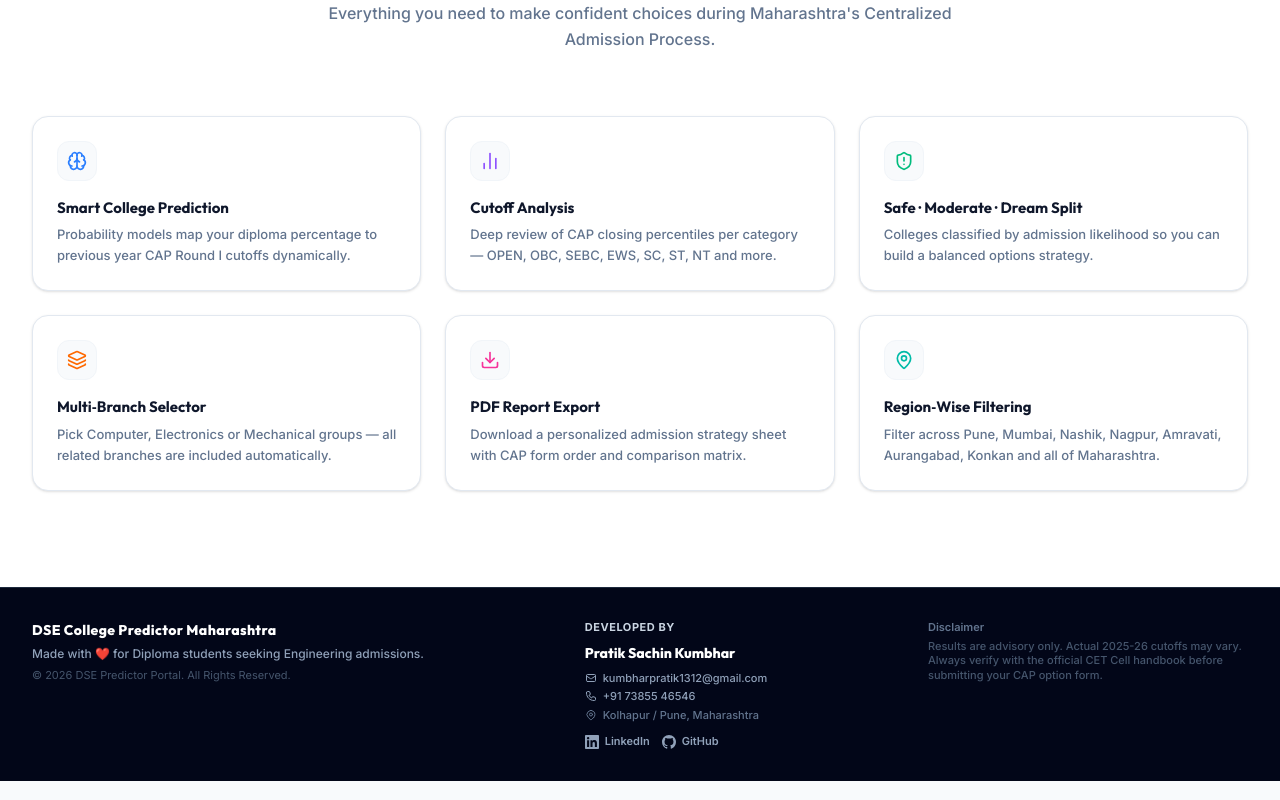
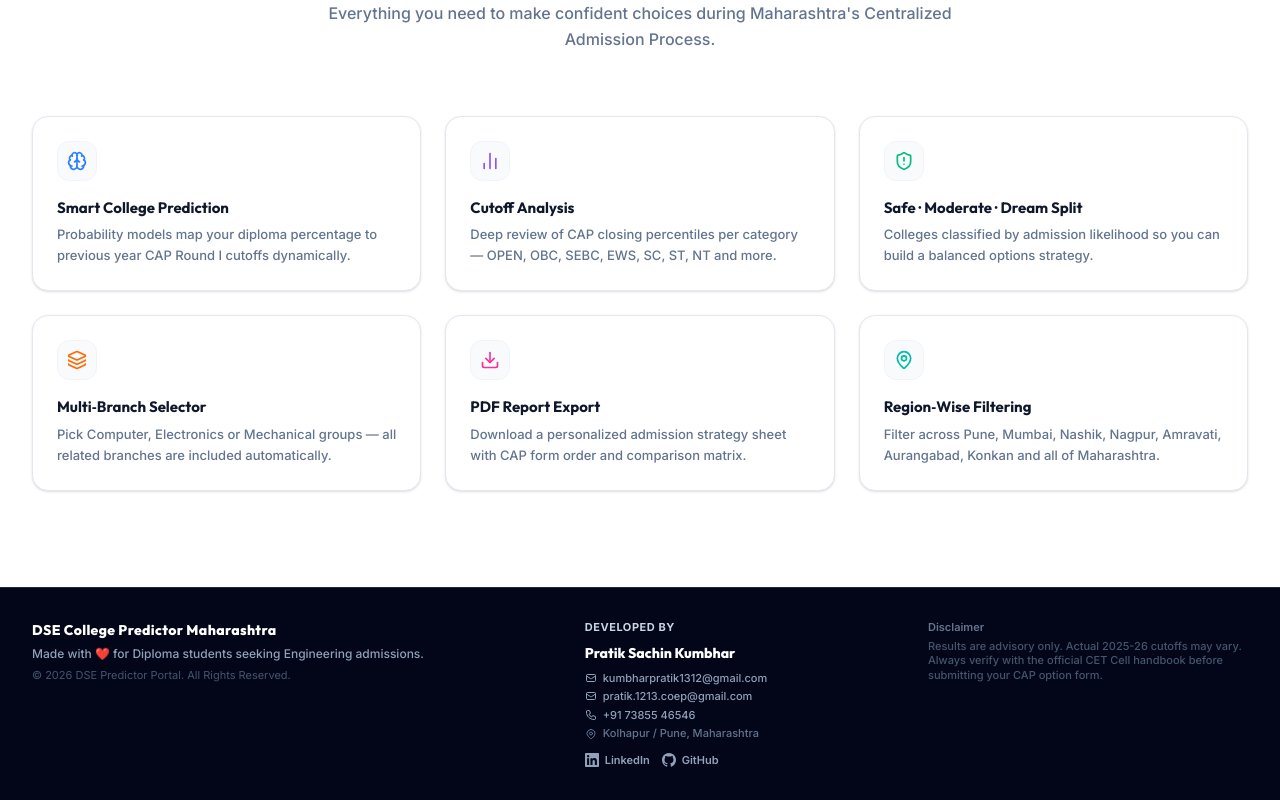
Before and after one commit to Pratik-1213/DSE-College-Predictor-Maharashtra-2025-26, a React (Vite) app: page / in a window 1280 px wide. Shown: the part 1011-1811 px from the top of the page. Built offline with nearby package versions, Linux system fonts and the light colour scheme.

Commit message:
feat: add second email pratik.1213.coep@gmail.com to footer and PDF

```diff
--- a/src/App.tsx
+++ b/src/App.tsx
@@ -122,6 +122,10 @@ export default function App() {
                 <svg className="w-3 h-3 shrink-0" fill="none" stroke="currentColor" strokeWidth="2" viewBox="0 0 24 24"><path strokeLinecap="round" strokeLinejoin="round" d="M3 8l7.89 5.26a2 2 0 002.22 0L21 8M5 19h14a2 2 0 002-2V7a2 2 0 00-2-2H5a2 2 0 00-2 2v10a2 2 0 002 2z"/></svg>
                 kumbharpratik1312@gmail.com
               </a>
+              <a href="mailto:pratik.1213.coep@gmail.com" className="flex items-center gap-1.5 text-slate-400 hover:text-white transition-colors">
+                <svg className="w-3 h-3 shrink-0" fill="none" stroke="currentColor" strokeWidth="2" viewBox="0 0 24 24"><path strokeLinecap="round" strokeLinejoin="round" d="M3 8l7.89 5.26a2 2 0 002.22 0L21 8M5 19h14a2 2 0 002-2V7a2 2 0 00-2-2H5a2 2 0 00-2 2v10a2 2 0 002 2z"/></svg>
+                pratik.1213.coep@gmail.com
+              </a>
               <a href="tel:+917385546546" className="flex items-center gap-1.5 text-slate-400 hover:text-white transition-colors">
                 <svg className="w-3 h-3 shrink-0" fill="none" stroke="currentColor" strokeWidth="2" viewBox="0 0 24 24"><path strokeLinecap="round" strokeLinejoin="round" d="M3 5a2 2 0 012-2h3.28a1 1 0 01.948.684l1.498 4.493a1 1 0 01-.502 1.21l-2.257 1.13a11.042 11.042 0 005.516 5.516l1.13-2.257a1 1 0 011.21-.502l4.493 1.498a1 1 0 01.684.949V19a2 2 0 01-2 2h-1C9.716 21 3 14.284 3 6V5z"/></svg>
                 +91 73855 46546
--- a/src/utils/PdfGenerator.ts
+++ b/src/utils/PdfGenerator.ts
@@ -333,7 +333,7 @@ export function generatePdfReport(
     doc.setFontSize(6);
     doc.setTextColor(148, 163, 184);
     doc.text(
-      'Developed by Pratik Sachin Kumbhar  |  kumbharpratik1312@gmail.com',
+      'Developed by Pratik Sachin Kumbhar  |  kumbharpratik1312@gmail.com  |  pratik.1213.coep@gmail.com',
       pageWidth / 2, fy + 1,
       { align: 'center' }
     );
```
